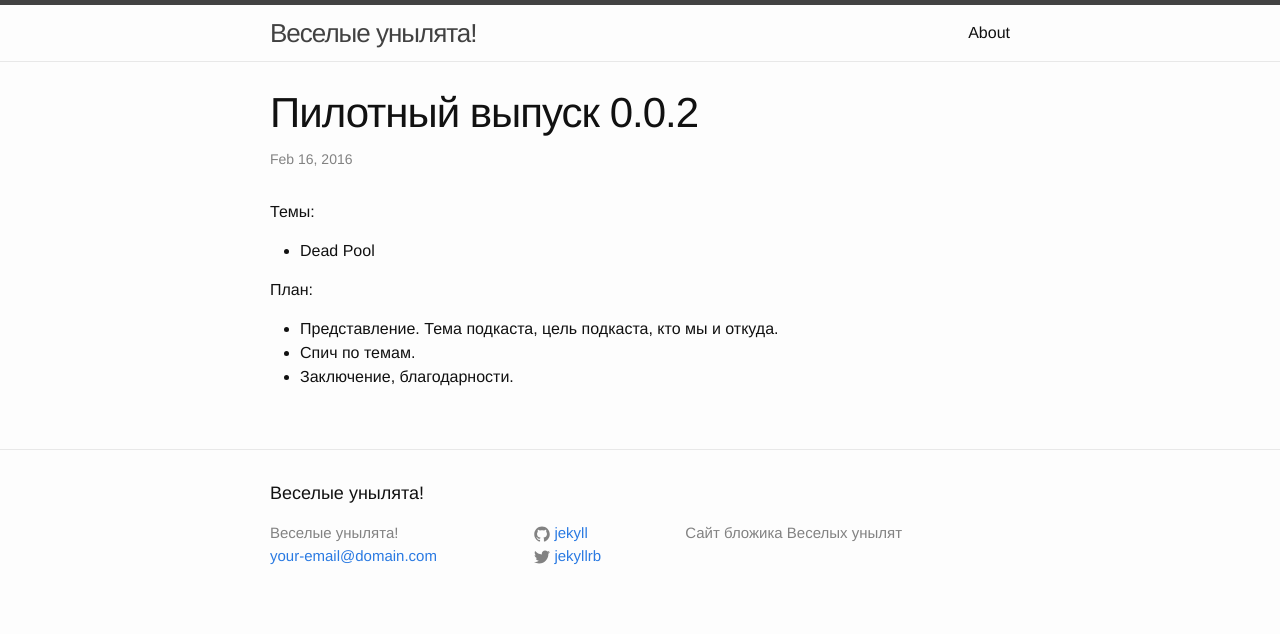
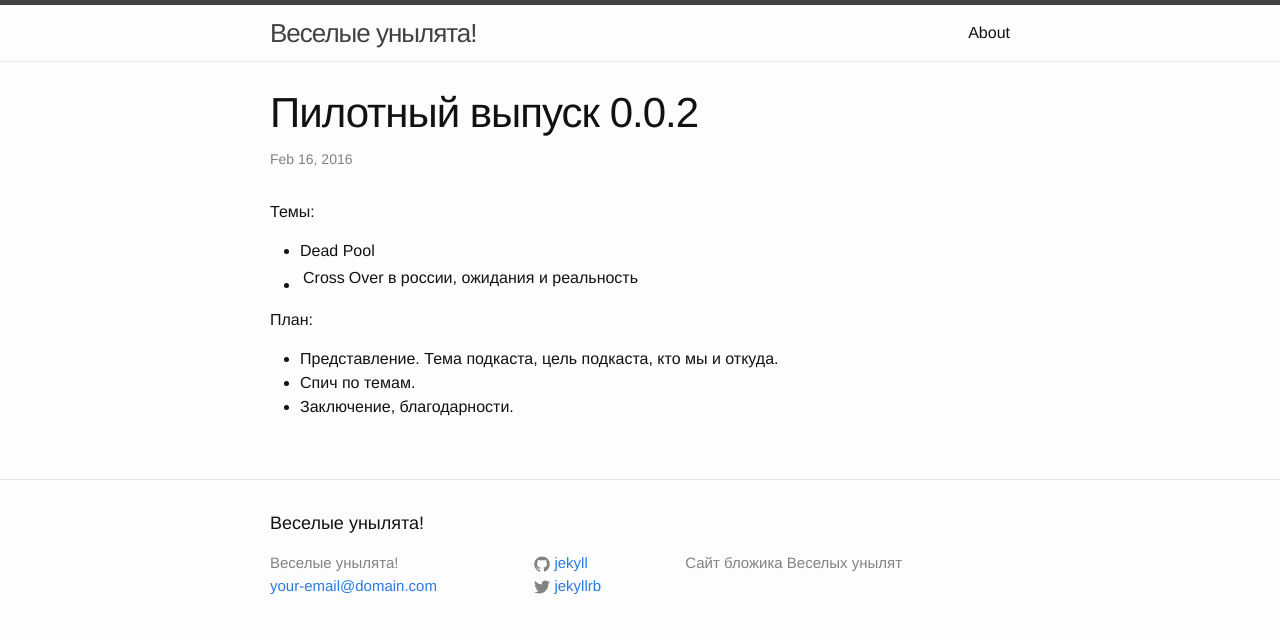
Before and after one commit to unylyata/unylyata.github.io, a Jekyll site: the page built from _posts/2016-02-16-podcast-0.0.2.markdown, in a window 1280 px wide. Shown: the top 634 px of the page. Built offline with Jekyll 4.4.1, drawn with Linux system fonts in a browser that asks for light colours.

Commit message:
Update 2016-02-16-podcast-0.0.2.markdown

```diff
--- a/_posts/2016-02-16-podcast-0.0.2.markdown
+++ b/_posts/2016-02-16-podcast-0.0.2.markdown
@@ -8,6 +8,7 @@ categories: podcast
 Темы:
 
 - Dead Pool
+- Cross | Over в россии, ожидания и реальность
 
 
 План:
```
